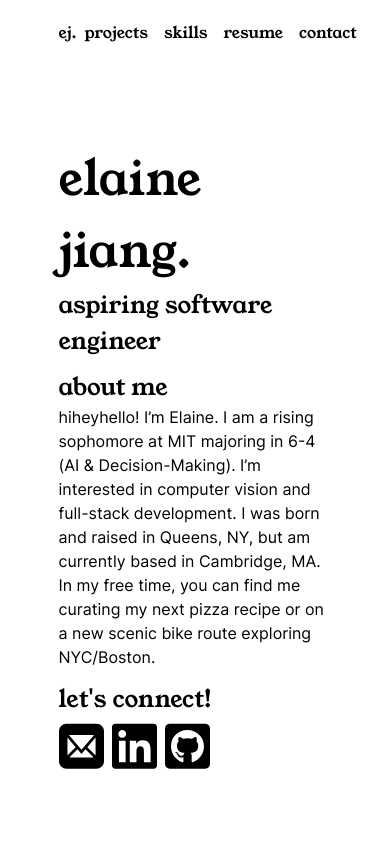
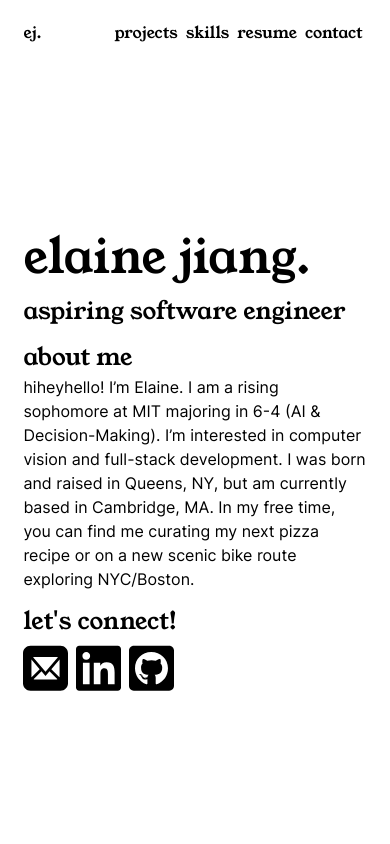
Before and after one commit to elainejiangg/elainejiang, a React (Create React App) app: page / in a window 390 px wide. Shown: the top 844 px of the page. Built offline with nearby package versions, Linux system fonts and the light colour scheme.

Commit message:
fixed header responsive

```diff
--- a/src/components/Header.css
+++ b/src/components/Header.css
@@ -68,3 +68,10 @@ header {
     display: flex; /* Show short name on small screens */
   }
 }
+
+@media (max-width: 480px) {
+  html {
+    margin-left: 6vw;
+    margin-right: 6vw;
+  }
+}
--- a/src/components/Header.js
+++ b/src/components/Header.js
@@ -16,7 +16,7 @@ const Header = () => {
       <nav className="header-right">
         <a
           href="#projects"
-          className="px-2 group transition-all duration-300 ease-in-out"
+          className="xs:px-2 px-1 group transition-all duration-300 ease-in-out"
         >
           <span class="bg-left-bottom bg-gradient-to-r from-blue-300 to-pink-200 bg-[length:0%_2px] bg-no-repeat group-hover:bg-[length:100%_2px] transition-all duration-500 ease-out hover:text-slate-400">
             projects
@@ -24,7 +24,7 @@ const Header = () => {
         </a>
         <a
           href="#skills"
-          className="px-2  group transition-all duration-300 ease-in-out"
+          className="xs:px-2  px-1 group transition-all duration-300 ease-in-out"
         >
           <span class="bg-left-bottom bg-gradient-to-r from-blue-300 to-pink-200 bg-[length:0%_2px] bg-no-repeat group-hover:bg-[length:100%_2px] transition-all duration-500 ease-out hover:text-slate-400">
             skills
@@ -32,7 +32,7 @@ const Header = () => {
         </a>
         <a
           href="#resume"
-          className="px-2 group transition-all duration-300 ease-in-out"
+          className="xs:px-2 px-1 group transition-all duration-300 ease-in-out"
         >
           <span class="bg-left-bottom bg-gradient-to-r from-blue-300 to-pink-200 bg-[length:0%_2px] bg-no-repeat group-hover:bg-[length:100%_2px] transition-all duration-500 ease-out hover:text-slate-400">
             resume
@@ -40,7 +40,7 @@ const Header = () => {
         </a>
         <a
           href="#contact"
-          className="px-2 group transition-all duration-300 ease-in-out"
+          className="xs:px-2 px-1 group transition-all duration-300 ease-in-out"
         >
           <span class="bg-left-bottom bg-gradient-to-r from-blue-300 to-pink-200 bg-[length:0%_2px] bg-no-repeat group-hover:bg-[length:100%_2px] transition-all duration-500 ease-out hover:text-slate-400">
             contact
--- a/tailwind.config.js
+++ b/tailwind.config.js
@@ -2,7 +2,11 @@
 module.exports = {
   content: ["./src/**/*.{js,jsx,ts,tsx}"],
   theme: {
-    extend: {},
+    extend: {
+      screens: {
+        xs: "480px",
+      },
+    },
+    plugins: [],
   },
-  plugins: [],
 };
```
